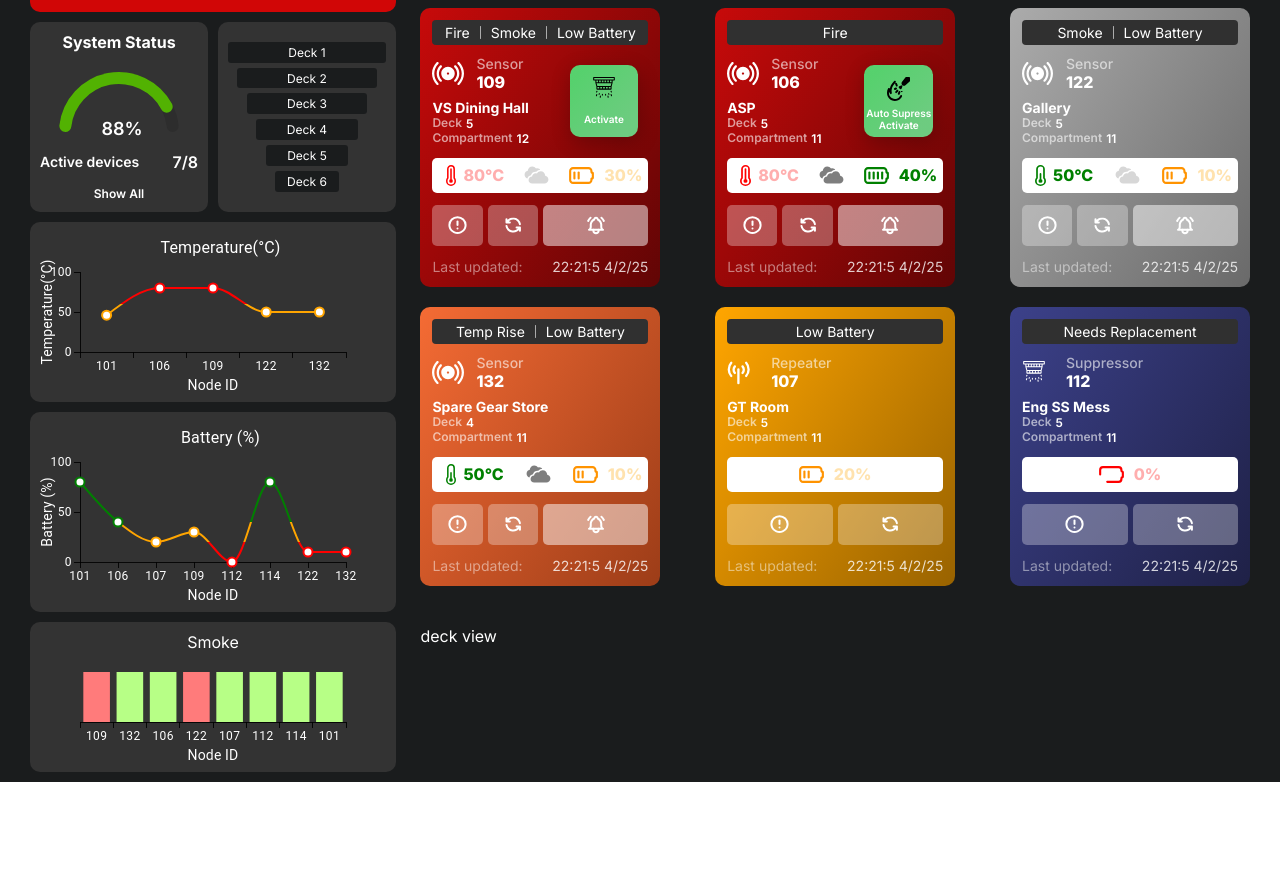
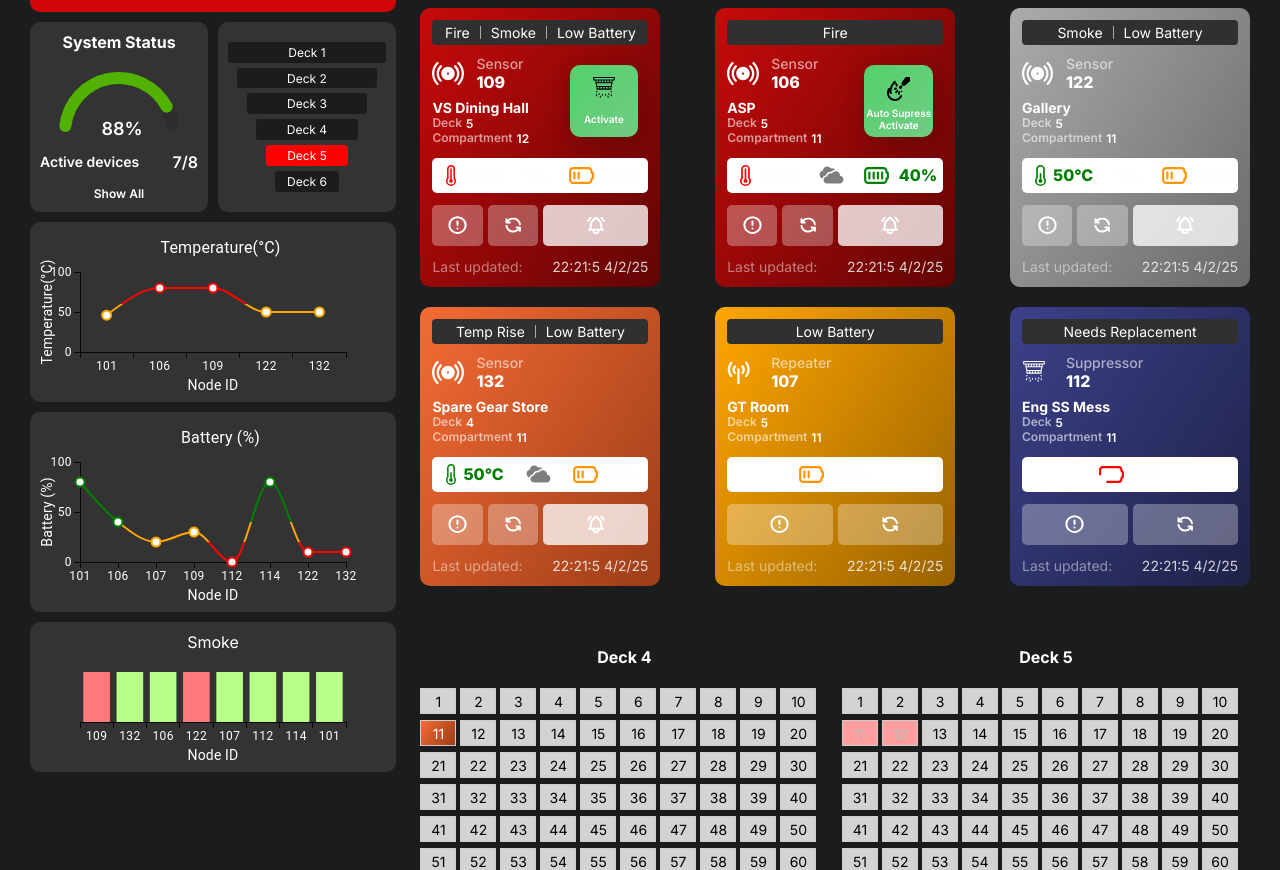
Before and after one commit to cee-diksha/fire_detection_v2, a React (Create React App) app: page / in a window 1280 px wide. Shown: the part 233-1103 px from the top of the page. Before the commit the page ends 1015 px from the top, so only its background shows below. Built offline with nearby package versions, Linux system fonts and the light colour scheme.

Commit message:
modifications

```diff
--- a/src/components/DeckGlance/DeckGlance.js
+++ b/src/components/DeckGlance/DeckGlance.js
@@ -1,15 +1,26 @@
-import React from 'react'
-import { TOTAL_DECKS } from '../../libs/Constants'
+import React, {useEffect, useState } from 'react'
+import { FIRE_TEMP, TOTAL_DECKS } from '../../libs/Constants'
 import './DeckGlance.css'
+import fakeCardData from '../../data/fakeCardData.json'
 
 const DeckGlance = () => {
+  const [cardData, setCardData] = useState(fakeCardData);
+  const danger = cardData.filter(item => item.temp >= FIRE_TEMP);
+  const [deck, setDeck] = useState(danger);
+
+  useEffect(() => {
+    setDeck(danger);
+    setCardData(fakeCardData);
+  }, [fakeCardData]);
 
   return (
     <div className='deck-gl-mn width-100'>
 
       {Array.from({ length: TOTAL_DECKS }).map((_,index)=>{
+         const deckNo = index + 1;
+         const dangerDeckNos = deck.map(item => item.deckno);
         return(
-            <div key={`hm-deck-${index}`} className='deck-gl-crd flex-center-row' style={{ width: `${100 - index * 12}%`}}>
+            <div key={`hm-deck-${index}`} className='deck-gl-crd flex-center-row' style={{ width: `${100 - index * 12}%`, background: dangerDeckNos.includes(deckNo) ? "red" : ""}} >
                 <p>Deck {index+1}</p>
             </div>
         )
--- a/src/components/DeckView/DeckView.css
+++ b/src/components/DeckView/DeckView.css
@@ -1,3 +1,78 @@
 .dk-vw-mn{
-    padding-top:30px
+    padding-top:30px;
+    width:100%;
+    display:flex;
+    align-items: center;
+    justify-content: space-between;
+    flex-wrap: wrap;
 }
+
+.status-grid-modal{
+    display: flex;
+    flex-direction: column;
+    align-items: center;
+    justify-content: flex-start;
+}
+
+.grid-container{
+    display: grid;
+    grid-template-columns: repeat(10, 34px);
+    grid-gap: 6px;
+}
+
+.box {
+    width: 36px;
+    height: 26px;
+    background-color: lightgray;
+    display: flex;
+    justify-content: center;
+    align-items: center;
+    font-size: 14px;
+    border: 1px solid #ccc;
+    cursor: pointer;
+    color: #000000;
+  }
+
+  .danger {
+    background-color: #ff7b7b;
+    color: #ffffff;
+    animation: blinking 1s infinite;
+  }
+
+  .temprise {
+    background-color: #ff9a03;
+    color: #ffffff;
+  }
+
+  .lowbattery {
+    background-color: #ffeb32;
+    color: #000000;
+  }
+
+  .deleted{
+    background-color: #696666;
+    color: #ffffff;
+  }
+
+  .smoke{
+    background-color: #a5c4b9;
+    color: #ffffff;
+  }
+
+  .normal {
+    background-color: #b7ff86;
+    color: #000000;
+  }
+
+  @keyframes blinking {
+    0% {
+      background-color: #ff7b7b;
+    }
+    50% {
+      color: #000000;
+      background-color: rgb(255, 255, 255);
+    }
+    100% {
+      background-color: #ff7b7b;
+    }
+  }
--- a/src/components/DeckView/DeckView.js
+++ b/src/components/DeckView/DeckView.js
@@ -1,10 +1,53 @@
 import React from 'react'
 import './DeckView.css'
+import DeckWrapper from './DeckWrapper'
+import fakeDeckData from "../../data/fakeDeckData.json"
+import {useContext,useEffect} from 'react'
+import { MainContext } from '../../context/MainContext';
 
 const DeckView = () => {
+  const {isDemo} = useContext(MainContext);
+  const boxes = Array.from({ length: 60 }, (_, index) => index + 1);
+
+  useEffect(()=>{
+    console.log(isDemo)
+  },[isDemo])
   return (
     <div className='dk-vw-mn'>
-      deck view
+      {isDemo && (
+        <>
+        {fakeDeckData.map((item) => {
+          return (
+              <DeckWrapper key={item.id} data={item} deckNo={item.deck} />
+          )
+        })}
+        </>
+      )}
+      {!isDemo && (
+        <div className='status-grid-modal' style={{cursor: "pointer"}}>
+        <h4>Deck 1</h4>
+        <div style={{ marginRight: "14px" }}>
+          <div className="grid-container">
+            {boxes.map((boxId) => {
+              return (
+                <div
+                id="box"
+                className="box"
+                style={{
+                  backgroundColor: boxId === 2 ? 'red' : 'white',
+                  color: boxId === 2 ? 'white' : 'black'
+                }}
+                >
+                {boxId}
+                </div>
+              );
+            })}
+          </div>
+        </div>
+      </div>
+
+      )}
+
     </div>
   )
 }
--- a/src/components/Deck/DeckWrapper.js
+++ b/src/components/DeckView/DeckWrapper.js
@@ -1,11 +1,12 @@
 import Grid from "./Grid"
+import "./DeckView.css"
 
 const DeckWrapper = ({data, deckNo}) => {
+  console.log(data, deckNo, "checking datadeck")
     return (
       <div>
         <div className='status-grid-modal' style={{cursor: "pointer"}}>
           <h4>Deck {deckNo}</h4>
-          {console.log(data, deckNo, "deckkkkkk")}
           <Grid data={data} deckNo={deckNo} />
         </div>
       </div>
--- a/src/components/Deck/Grid.js
+++ b/src/components/DeckView/Grid.js
@@ -1,5 +1,7 @@
 import React, { useEffect, useState } from "react";
 import { Link } from "react-router-dom";
+import "./DeckView.css"
+
 
 const Grid = ({ data, deckNo }) => {
 
@@ -48,10 +50,13 @@ const Grid = ({ data, deckNo }) => {
       <div className="grid-container">
         {boxes.map((boxId) => {
           const boxClass = getBoxClass(boxId);
+          console.log(boxClass, "boxclass")
           return (
             <div
             id={`box-${boxId}`}
             className={`box ${boxClass}`}
+            // id="box"
+            // className="box"
             >
             {boxId}
             </div>
--- a/src/data/fakeDeckData.json
+++ b/src/data/fakeDeckData.json
@@ -1,13 +1,56 @@
 [
     {
-        "id": "4", "deck": 4, "devices": [
-            { "comp": 11, "node_info": [{ "node": 132, "status": ["Low Bat", "temp rise"]}] }
-        ]
+       "deck": 4,
+        "danger": [],
+        "normal": [],
+        "temprise": [11],
+        "lowbattery": [11],
+        "deleted": [],
+        "smoke": []
     },
     {
-        "id": "5", "deck": 5, "devices": [
-            { "comp": 12, "node_info": [{ "node": 109, "status": ["Low Bat", "Smoke", "Temp rise"] }] },
-            { "comp" : 11, "node_info": [{"node" : 106, "status": ["Low Bat", "temp rise"]}, { "node": 122, "status": ["Low Bat", "Smoke"] }, { "node": 112, "status": ["Low Bat", "Smoke"] }, { "node": 107, "status": ["Low Bat"] }, { "node": 114, "status": [] }, { "node": 101, "status": [] }]}
-        ]
+        "deck": 5,
+        "danger": [11, 12],
+        "normal": [],
+        "temprise": [12, 11],
+        "lowbattery": [12, 11],
+        "deleted": [],
+        "smoke": []
+    },
+    {
+        "deck": 1,
+        "danger": [],
+        "normal": [],
+        "temprise": [],
+        "lowbattery": [],
+        "deleted": [],
+        "smoke": []
+    },
+    {
+        "deck": 2,
+        "danger": [],
+        "normal": [],
+        "temprise": [],
+        "lowbattery": [],
+        "deleted": [],
+        "smoke": []
+    },
+    {
+        "deck": 3,
+        "danger": [],
+        "normal": [],
+        "temprise": [],
+        "lowbattery": [],
+        "deleted": [],
+        "smoke": []
+    },
+    {
+       "deck": 6,
+        "danger": [],
+        "normal": [],
+        "temprise": [],
+        "lowbattery": [],
+        "deleted": [],
+        "smoke": []
     }
 ]
```
